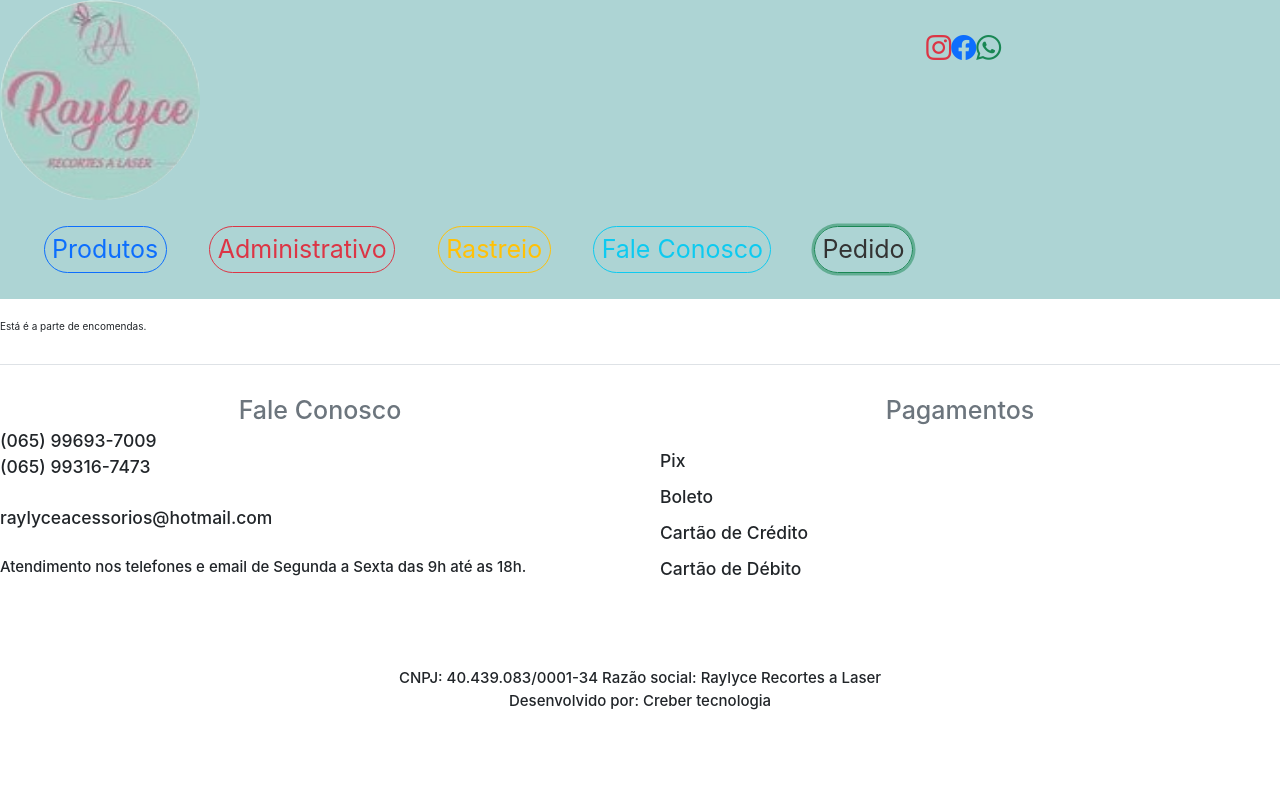
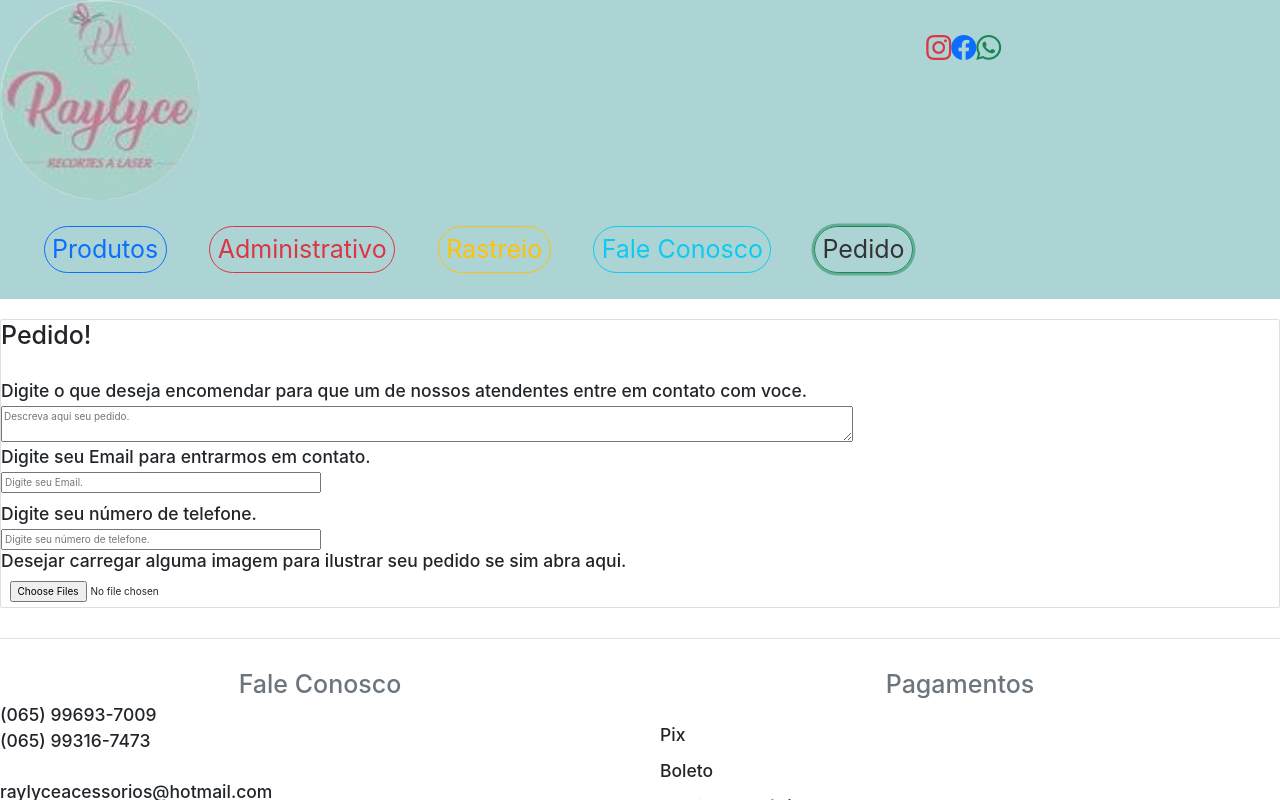
Before and after one commit to jucicleber/site_raylyce, a React (Create React App) app: page / in a window 1280 px wide. Both pictures are taken after a click on the button "Pedido". Shown: the top 800 px of the page. Built offline with nearby package versions, Linux system fonts and the light colour scheme.

Commit message:
atualizações.

```diff
--- a/src/componente/Administrativo/registerProduct.js
+++ b/src/componente/Administrativo/registerProduct.js
@@ -12,7 +12,7 @@
           <p class="card-text">
             <h4>
               Aqui voce pode Inserir um Produto no Estoque, Editar um produto já
-              existente no Estoque e ainda Exclluir alguma produto que possa ter
+              existente no Estoque e ainda Excluir alguma produto que possa ter
               deixado de fabricar.
             </h4>
           </p>
--- a/src/componente/Index_show_menu/index_show_menu.js
+++ b/src/componente/Index_show_menu/index_show_menu.js
@@ -30,7 +30,11 @@
           <a href="https://www.facebook.com/search/top?q=raylyce">
             <i className="bi bi-facebook fs-1 text-primary"></i>
           </a>
-          <a href="https://api.whatsapp.com/send?phone=65996937009&text=Ola!">
+          <a
+            href="https://api.whatsapp.com/send?phone=5565996937009!"
+            id="action-button"
+            img={logo}
+          >
             <i className="bi bi-whatsapp fs-1 text-success"></i>
           </a>
         </div>
--- a/src/componente/pedido/pedido.js
+++ b/src/componente/pedido/pedido.js
@@ -3,7 +3,46 @@
 const Pedido = () => {
   return (
     <div>
-      <p>Está é a parte de encomendas.</p>
+      <div className="card">
+        <h1 className="mb-5">Pedido!</h1>
+        <h3>
+          Digite o que deseja encomendar para que um de nossos atendentes entre
+          em contato com voce.
+        </h3>
+        <div className="form-floating">
+          <textarea
+            placeholder="Descreva aqui seu pedido."
+            id="floatingTextarea2"
+            className="col-8 "
+          ></textarea>
+        </div>
+        <h3>Digite seu Email para entrarmos em contato.</h3>
+        <div class="form-floating mb-3">
+          <input
+            type="email"
+            className=" col-3"
+            id="floatingInput"
+            placeholder="Digite seu Email."
+          />
+        </div>
+        <h3>Digite seu número de telefone.</h3>
+        <input
+          type="phone"
+          className="col-3"
+          placeholder="Digite seu número de telefone."
+        ></input>
+        <h3>
+          Desejar carregar alguma imagem para ilustrar seu pedido se sim abra
+          aqui.
+        </h3>
+        <input
+          type="file"
+          name="arquivos"
+          class="btn btn"
+          accept="image/png, image/jpeg"
+          multiple
+        />
+      </div>
     </div>
   );
 };
```
